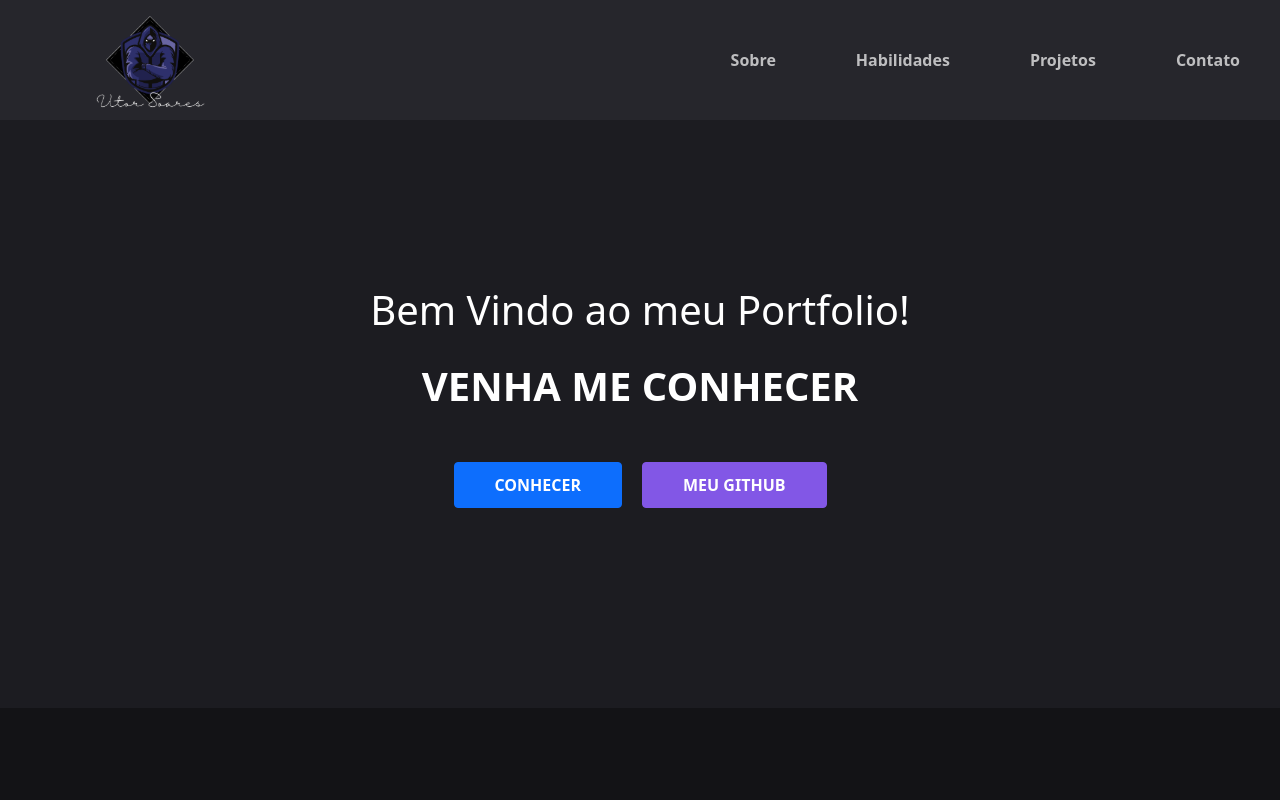
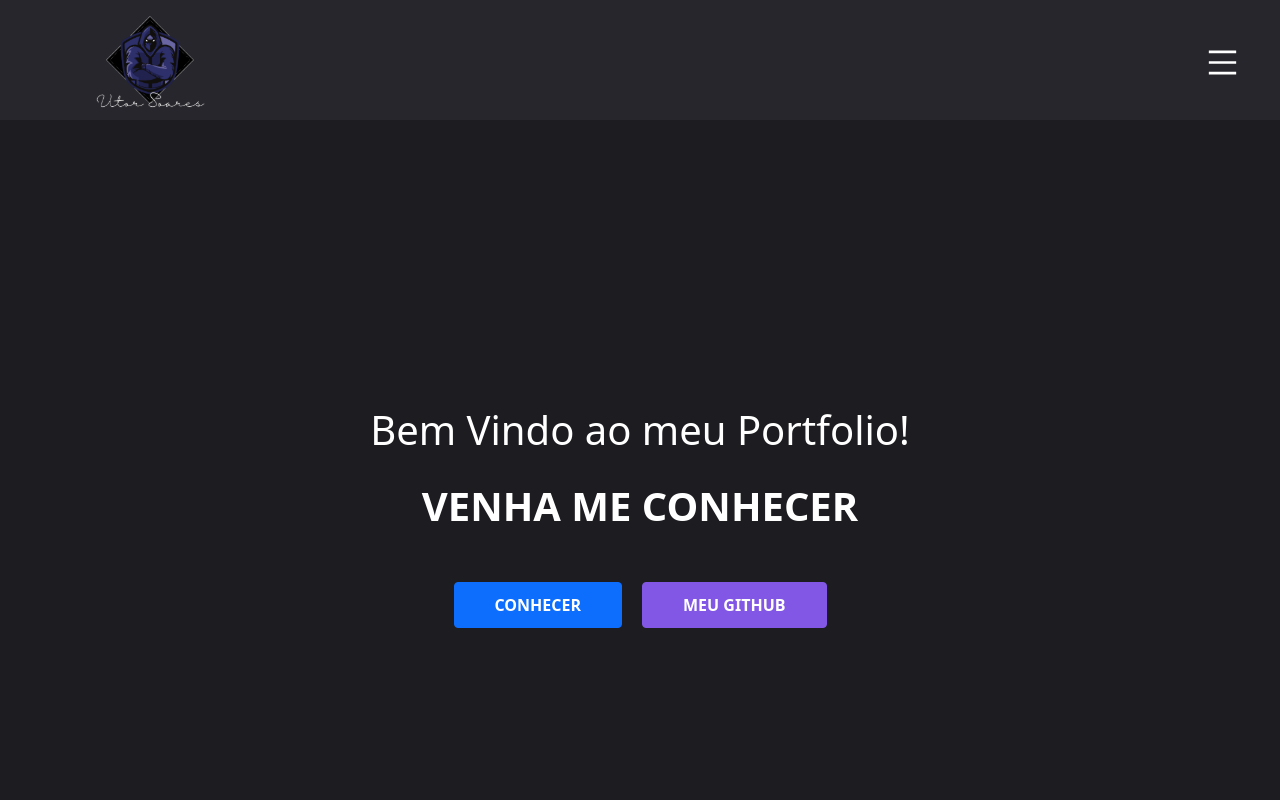
Before and after one commit to Vitosoaresp/vitosoaresp.github.io, a React (Create React App) app: page / in a window 1280 px wide. Shown: the top 800 px of the page. Built offline with nearby package versions, Linux system fonts and the light colour scheme.

Commit message:
muda para componente funcional e altera seu estilo

```diff
--- a/src/componentes/Header.css
+++ b/src/componentes/Header.css
@@ -1,14 +1,10 @@
 header {
   align-items: center;
-  background-color: #26262C;
+  background-color: #26262c;
   display: flex;
   height: 120px;
   justify-content: space-between;
   width: 100%;
-  position: fixed;
-  top: 0;
-  left: 0;
-  z-index: 1030;
 }
 
 header img {
@@ -17,54 +13,31 @@ header img {
   width: 300px;
 }
 
-header nav {
+nav {
+  position: relative;
+}
+
+.btn-menu {
+  background-color: transparent;
+  position: absolute;
+  right: 40px;
+  top: -15px;
+  animation: all 5s ease-out;
+}
+
+.btn-menu svg {
+  color: white;
+  font-size: 35px;
+}
+
+.menu-smartphone {
   align-items: center;
   display: flex;
-  justify-content: flex-end;
-  height: 100%;
+  flex-direction: column;
+  justify-content: center;
+  height: 0;
+  transition: height 1s ease-in-out;
 }
 
-header nav div {
-  display: flex;
-  align-items: center;
-  height: 100%;
-  opacity: 0.7;
-}
-
-header nav a {
-  text-decoration: none;
-  color: white;
-  padding: 0 40px;
-  font-weight: 700;
-}
-
-header nav a:hover {
-  color: #fffffe;
-  opacity: 1;
-}
-
-header nav div:hover {
-  color: white;
-  opacity: 1;
-  border-bottom: 4px solid #7f5af0;
-}
-
-.nav-smartphone {
-  display: none;
-}
-
-@media ( max-width: 800px ) {
-  header nav {
-    display: none;
-  }
-  .nav-smartphone {
-    display: flex;
-    width: 20%;
-  }
-  header {
-    padding: 50px;
-  }
-  header img {
-    width: 80%;
-  }
-}
+/* .menu-smartphone::content { */
+/* } */
--- a/src/componentes/Header.jsx
+++ b/src/componentes/Header.jsx
@@ -1,58 +1,28 @@
-import React from 'react';
+import React, { useState } from 'react';
+import { AiOutlineMenu } from 'react-icons/ai';
 import logo from '../fotos/logoName.svg';
 import './Header.css';
-import { Nav,  Navbar } from 'react-bootstrap';
 
-class Header extends React.Component {
-  constructor() {
-    super();
-
-    this.state = {
-      expanded: false,
-    };
-  }
-
-  changeExpand = () => {
-    const { expanded } = this.state;
-    expanded ? this.setState({ expanded: false }) : this.setState({ expanded: 'expanded'});
-  };
-
-  render() {
-    return (
+function Header() {
+  const [menuVisivel, setMenuVisivel] = useState(false);
+  return (
+    <>
       <header>
         <img src={ logo } alt="logo" />
         <nav>
-          <div>
-            <a href="#sobre">Sobre</a>
-          </div>
-          <div>
-            <a href="#habilidades">Habilidades</a>
-          </div>
-          <div>
-            <a href="#projetos">Projetos</a>
-          </div>
-          <div>
-            <a href="#contato">Contato</a>
-          </div>
-
+          <button type="button" className="btn-menu" onClick={ () => setMenuVisivel(!menuVisivel)}>
+            <AiOutlineMenu />
+          </button>
         </nav>
-        <div className="nav-smartphone">
-          <Navbar collapseOnSelect expand="lg" bg="#26262C" variant="dark">
-            <Navbar.Brand href="#" />
-            <Navbar.Toggle aria-controls="responsive-navbar-nav" />
-            <Navbar.Collapse id="responsive-navbar-nav">
-              <Nav className="ml-auto">
-                <Nav.Link href="#sobre">Sobre</Nav.Link>
-                <Nav.Link href="#habilidades">Habilidades</Nav.Link>
-                <Nav.Link href="#projetos">Projetos</Nav.Link>
-                <Nav.Link href="#contato">Contato</Nav.Link>
-              </Nav>
-            </Navbar.Collapse>
-          </Navbar>
-        </div>
       </header>
-    );
-  }
+      <div className="menu-smartphone" style={ {height: menuVisivel ? '120px' : '0', opacity: menuVisivel ? '1' : '0'} }>
+        <a href='#sobre'>Sobre</a>
+        <a href='#habilidades'>Habilidades</a>
+        <a href='#projetos'>Projetos</a>
+        <a href='#contato'>Contato</a>
+      </div>
+    </>
+  );
 }
 
 export default Header;
```
